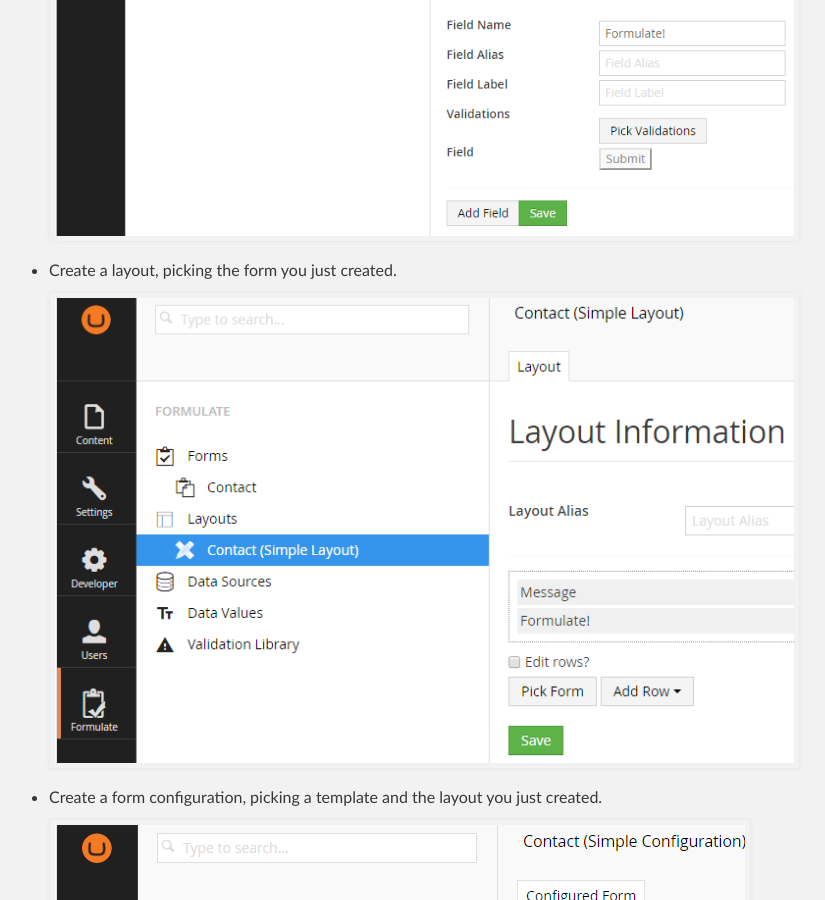
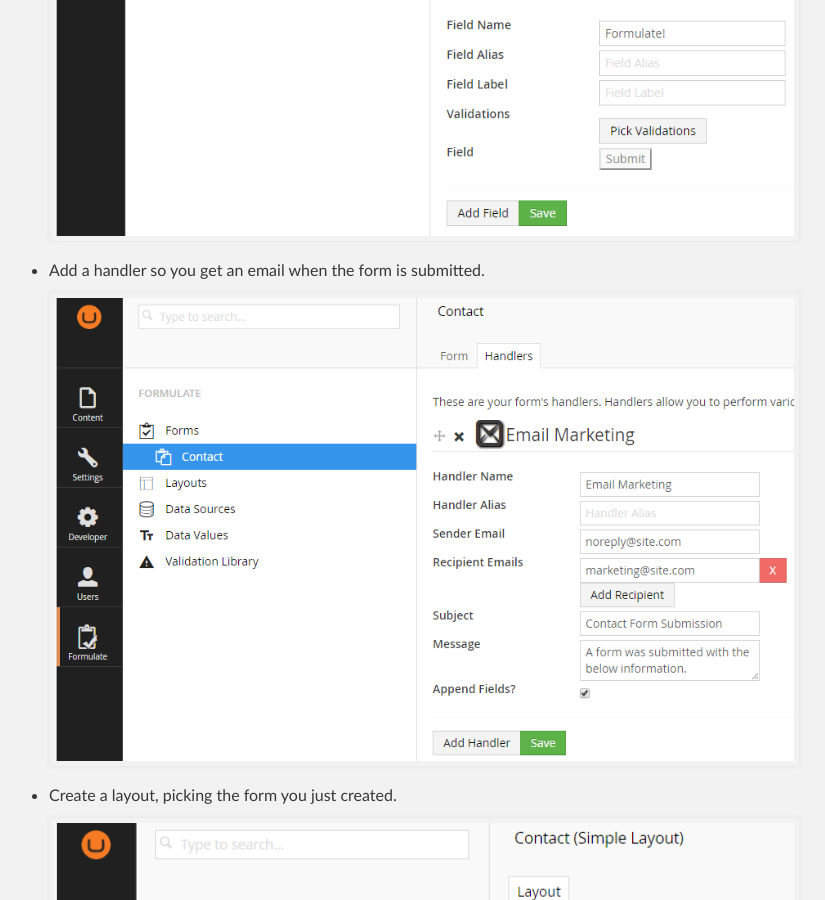
Before and after one commit to rhythmagency/formulate, a Jekyll site: the page built from simple-form.md, in a window 1280 px wide and 900 px high, scrolled down 1151 px. Shown: the whole window, without its empty margins (291-1116 px from the left). Built offline with Jekyll 4.4.1, drawn with Linux system fonts in a browser that asks for light colours.

Commit message:
Added image of form handler.

```diff
--- a/simple-form.md
+++ b/simple-form.md
@@ -17,6 +17,8 @@ Here are those steps, explained in detail:
 
 * Create a form, adding any fields that are necessary (don't forget to add at least one button field).
 ![Create Formulate Form](/images/simple-form/form.png)
+* Add a handler so you get an email when the form is submitted.
+![Add Formulate Handler](/images/simple-form/handlers.png)
 * Create a layout, picking the form you just created.
 ![Create Formulate Layout](/images/simple-form/layout.png)
 * Create a form configuration, picking a template and the layout you just created.
```
Also changed, not shown: images/simple-form/handlers.png (added).
